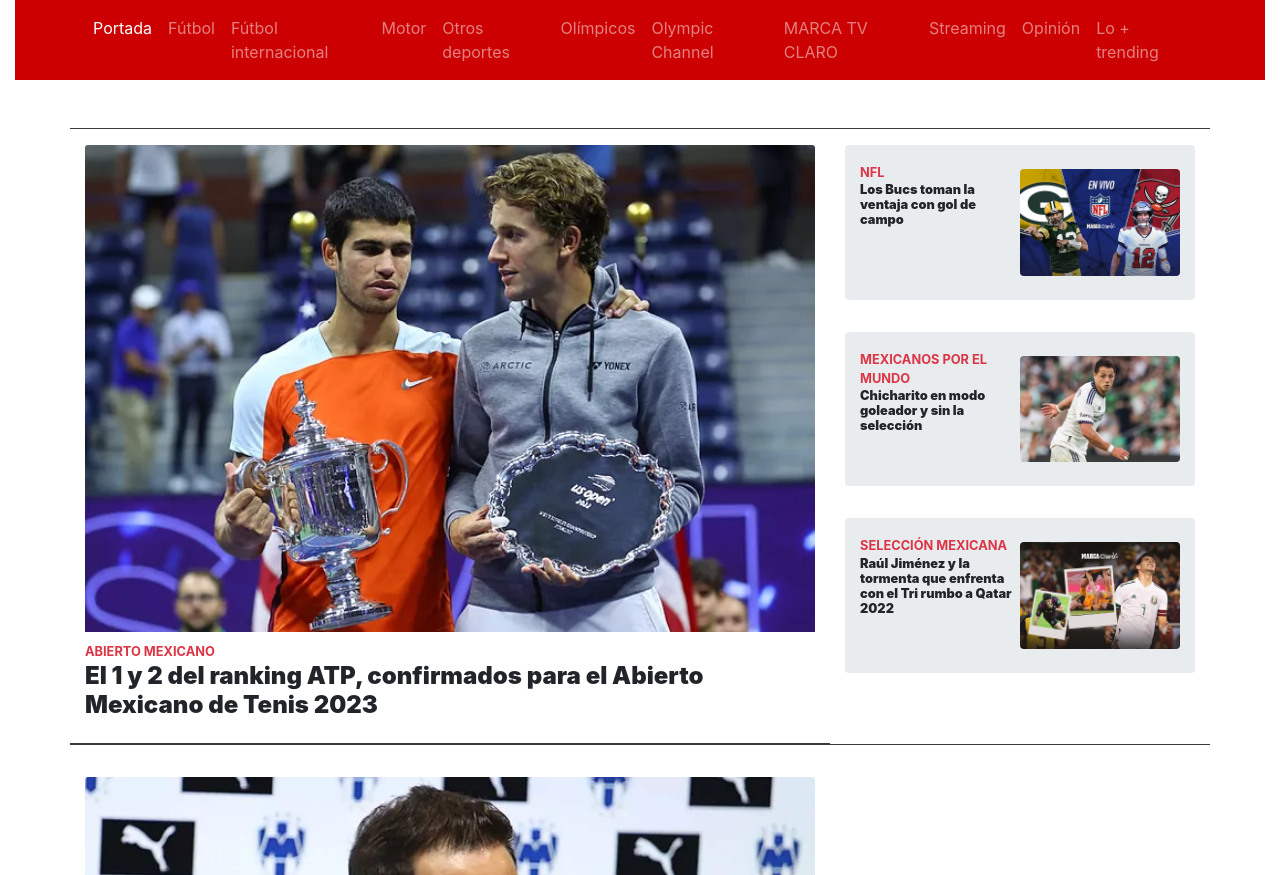
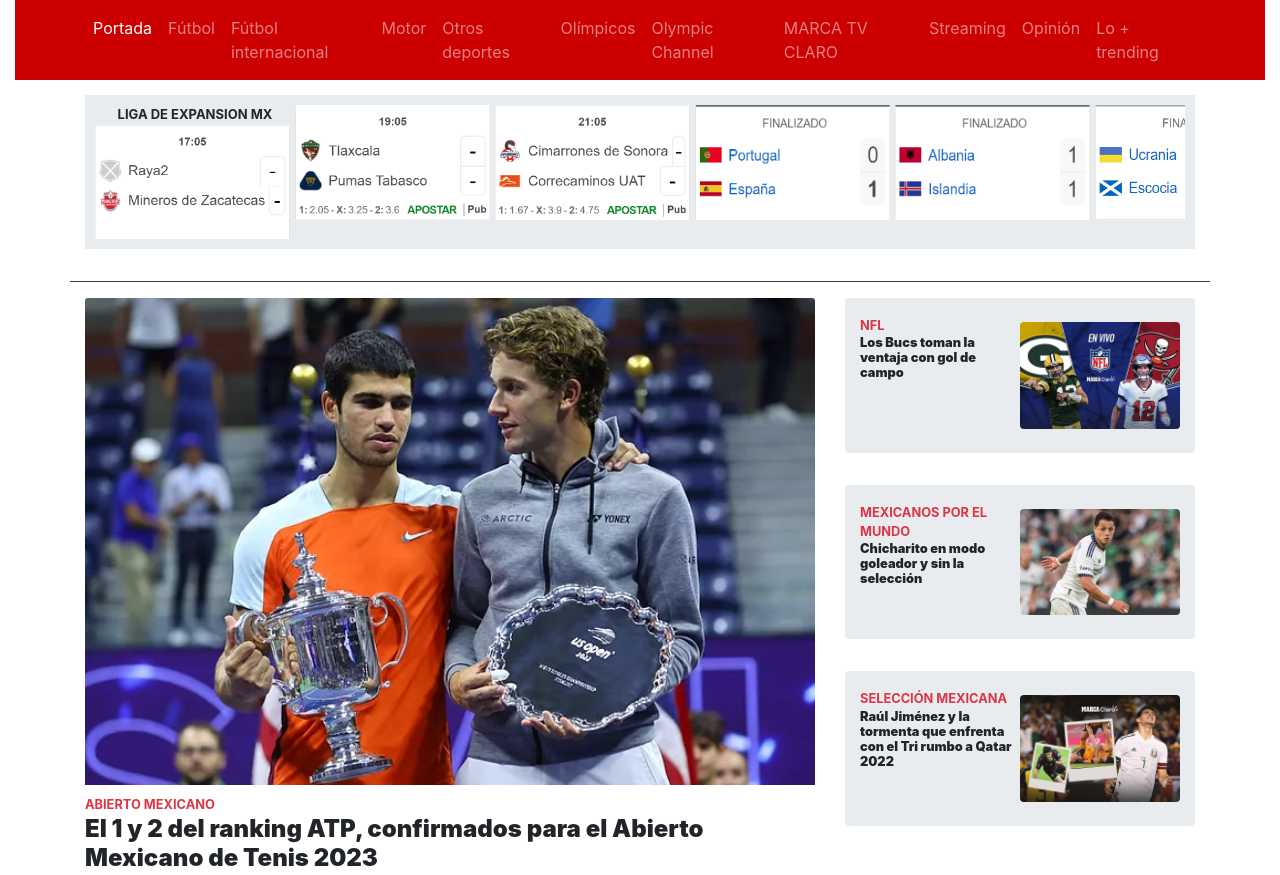
Before and after one commit to GustavoHiguera/Practica4_programacionmovil, a plain HTML site: page index.html in a window 1280 px wide. Shown: the top 875 px of the page. Drawn offline with nearby package versions, Linux system fonts and the light colour scheme.

Commit message:
Added carousel

```diff
--- a/index.html
+++ b/index.html
@@ -7,6 +7,7 @@
 
     <!-- Bootstrap CSS -->
     <link rel="stylesheet" href="https://cdn.jsdelivr.net/npm/bootstrap@4.4.1/dist/css/bootstrap.min.css" integrity="sha384-Vkoo8x4CGsO3+Hhxv8T/Q5PaXtkKtu6ug5TOeNV6gBiFeWPGFN9MuhOf23Q9Ifjh" crossorigin="anonymous">
+    <link rel="stylesheet" href="./public/style.css">
     <link rel="shortcut icon" href="./img/logos/Ico-Window.png">
     <title>MARCA Claro México - Diario online líder en información deportiva</title>
   </head>
@@ -61,10 +62,30 @@
           </div>
         </div>
       </nav>
+      <!-- Carrusel de partidos -->
+      <div class="container">
+        <div class="games jumbotron jumbotron-fluid">
+          <div class="liga-mx">
+            <div class="Ok text-center">
+              <p>LIGA DE EXPANSION MX
+               <img src="./img/games/game1.webp">
+              </p>
+            </div>
+            <img src="./img/games/game2.webp">
+            <img src="./img/games/game3.webp">
+            <img src="./img/games/uefa1.webp">
+            <img src="./img/games/uefa2.webp">
+            <img src="./img/games/uefa3.webp">
+            <img src="./img/games/uefa4.webp">
+            <img src="./img/games/uefa5.webp">
+            <img src="./img/games/uefa6.webp">
+          </div>
+        </div>
+      </div>
       <!-- Cards -->
       <div class="container">
         <!-- Sección 1 de noticias -->
-        <div class="row border-top border-bottom border-dark mt-5 justify-content-between">
+        <div class="row border-top border-bottom border-dark mt-1 justify-content-between">
           <!-- Noticia principal -->
           <div class="col-12 col-sm-8 pb-4 mt-3 border-bottom border-dark">
             <div class="card border-0" style="width: 100%;">
--- /dev/null
+++ b/public/style.css
@@ -0,0 +1,23 @@
+.games {
+    padding: 10px;
+    display: flex;
+    margin-top: 15px;
+}
+
+.liga-mx {
+    display: flex;
+    overflow-y: auto;
+}
+
+.liga-mx img {
+    width: 195px;
+    height: 114.58px;
+    margin-right: 5px;
+    display: block;
+}
+
+.liga-mx p {
+    display: table-cell;
+    font-size: 13px;
+    font-weight: bold;
+}
```
Also changed, not shown: img/games/game1.webp (added), img/games/game2.webp (added), img/games/game3.webp (added), img/games/uefa1.webp (added), img/games/uefa2.webp (added), img/games/uefa3.webp (added), img/games/uefa4.webp (added), img/games/uefa5.webp (added), img/games/uefa6.webp (added).
